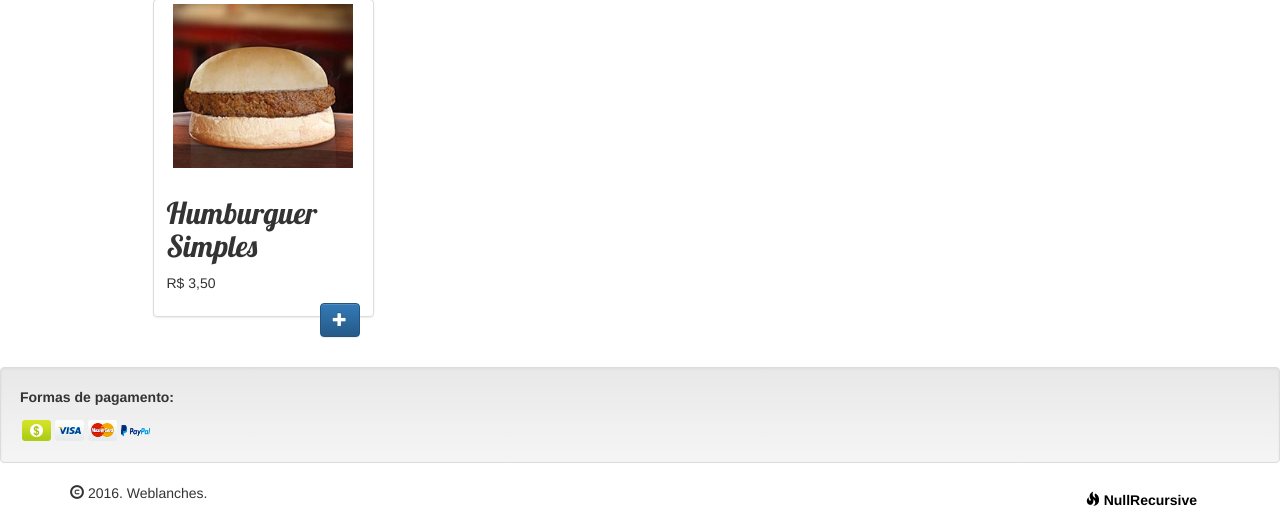
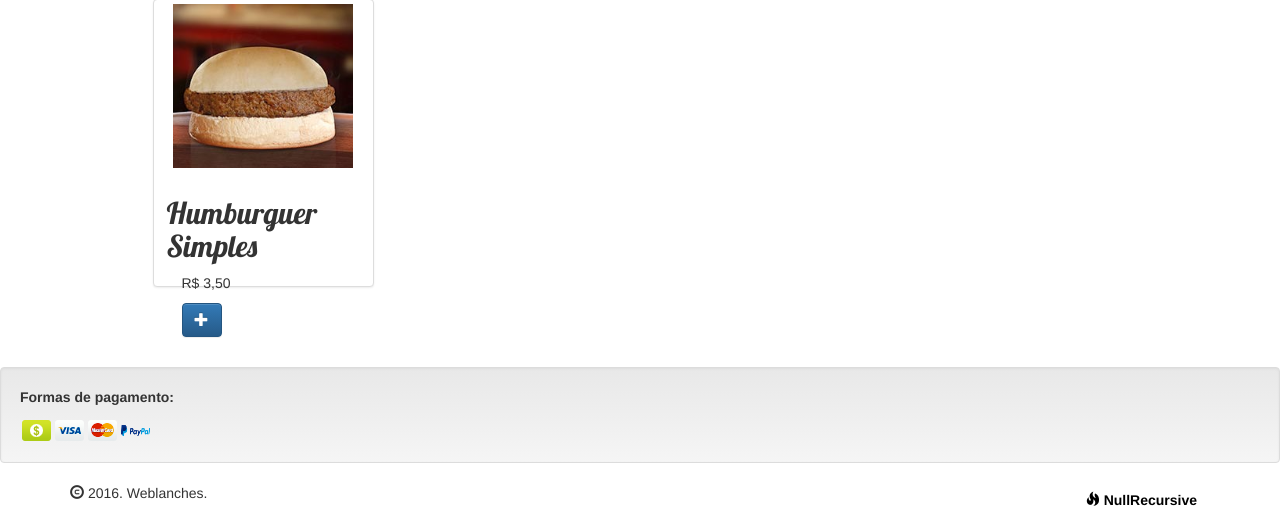
Before and after one commit to NullRecursive/WebLanches, a Django app: page /cardapio/hamburguer/ in a window 1280 px wide. Shown: the part 333-860 px from the top of the page. Run offline with Django 3.2, Linux system fonts and the light colour scheme; some libraries are stand-ins or nearby versions.

Commit message:
hamburguer.html

```diff
--- a/loja/templates/loja/hamburguer.html
+++ b/loja/templates/loja/hamburguer.html
@@ -9,9 +9,9 @@
       <img alt="Hamburguer" title="Hamburguer" src="{% static 'images/hamburguer.jpg' %}" height="171px" width="180px"/>
       <div class="caption">
         <h2>Humburguer Simples</h2>
-        <div>
+        <div class= "col-sm-10" >
           <p > R$ 3,50</p>
-          <button style="float:right" type="button" class="btn btn-primary" data-toggle="modal" data-target=".eu">
+          <button type="button" class="btn btn-primary" data-toggle="modal" data-target=".eu">
             <span class="glyphicon glyphicon-plus" aria-hidden="true"></span>
           </button>
         </div>
```
